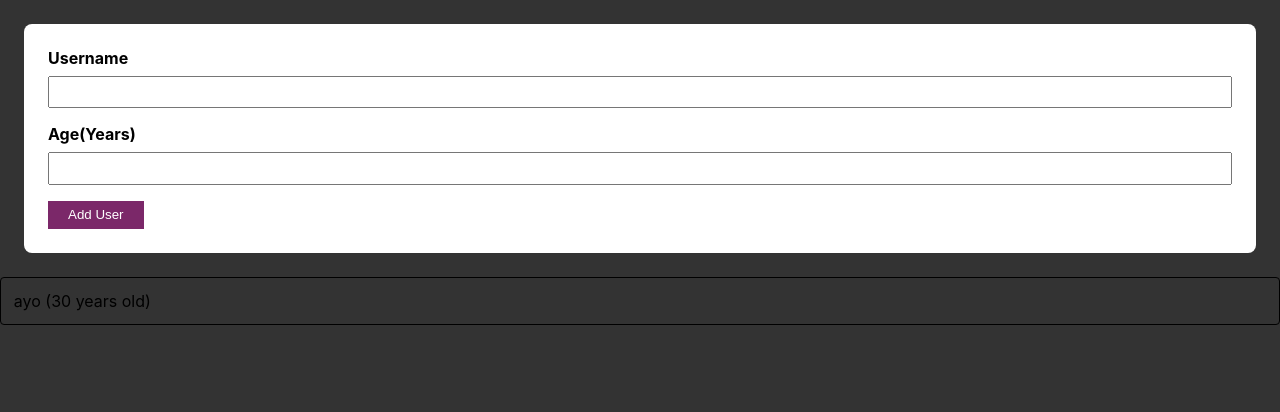
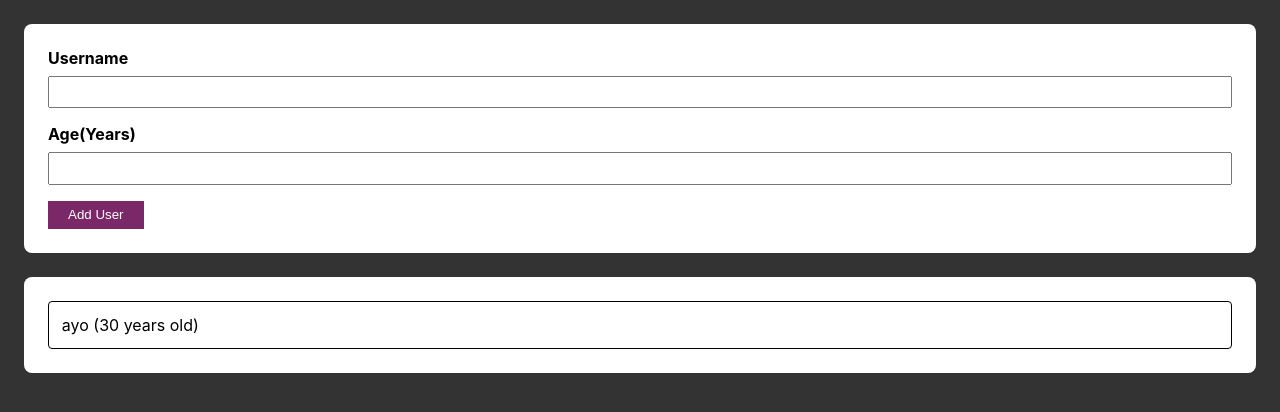
Before and after one commit to 12Ahn22/adding-user-app, a React (Create React App) app: page / in a window 1280 px wide. Shown: the top 412 px of the page. Built offline with nearby package versions, Linux system fonts and the light colour scheme.

Commit message:
[style] UserList 컴포넌트 완성

```diff
--- a/src/components/UserList/UserList.js
+++ b/src/components/UserList/UserList.js
@@ -4,7 +4,7 @@ import styles from './UserList.module.css';
 
 const UserList = ({ userList }) => {
   return (
-    <div>
+    <div className={styles.container}>
       {userList.map((user) => (
         <User key={user.userName} {...user} />
       ))}
--- a/src/components/UserList/UserList.module.css
+++ b/src/components/UserList/UserList.module.css
@@ -0,0 +1,6 @@
+.container {
+  padding: 1.5em;
+  margin: 1.5em;
+  border-radius: 0.5em;
+  background-color: #fff;
+}
```
